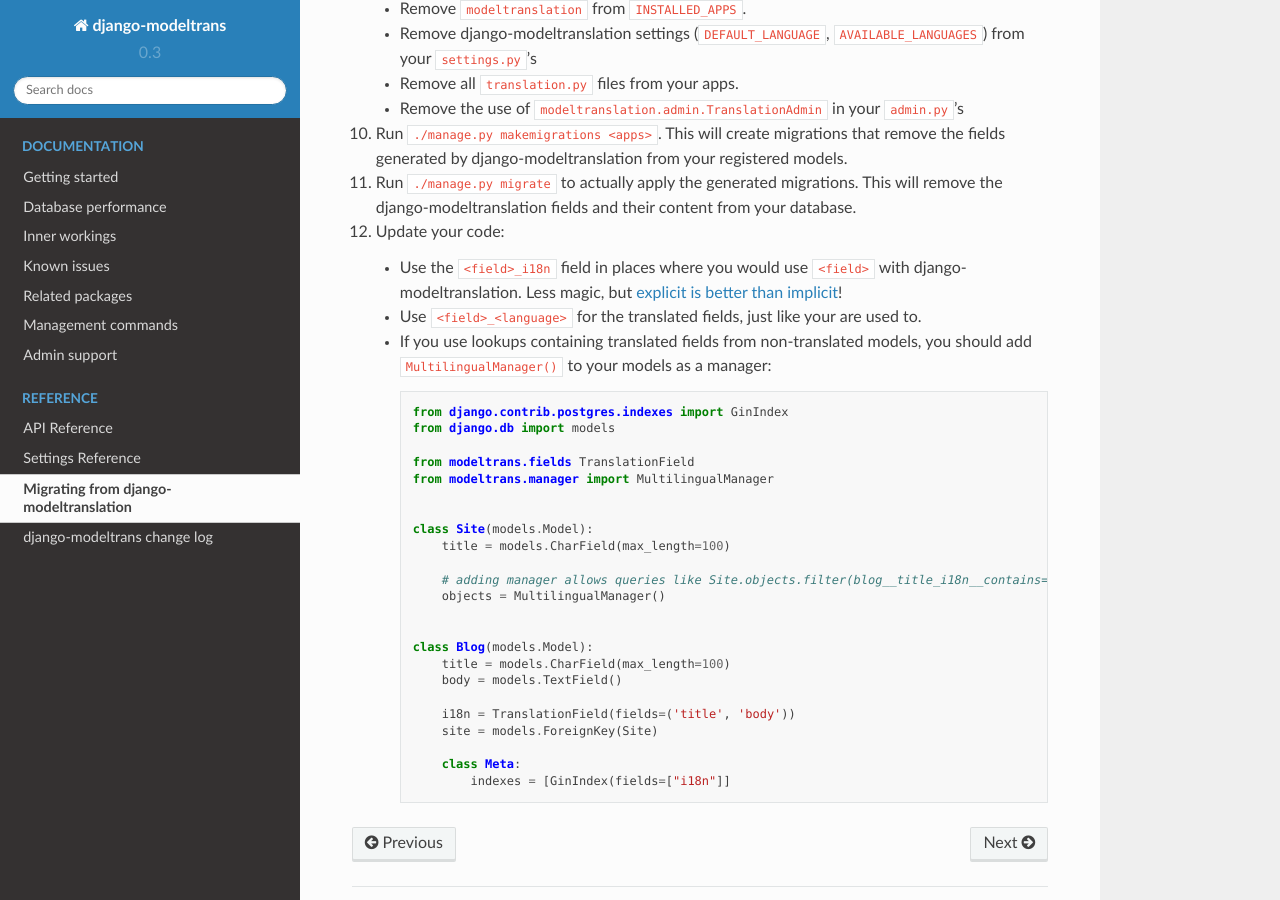
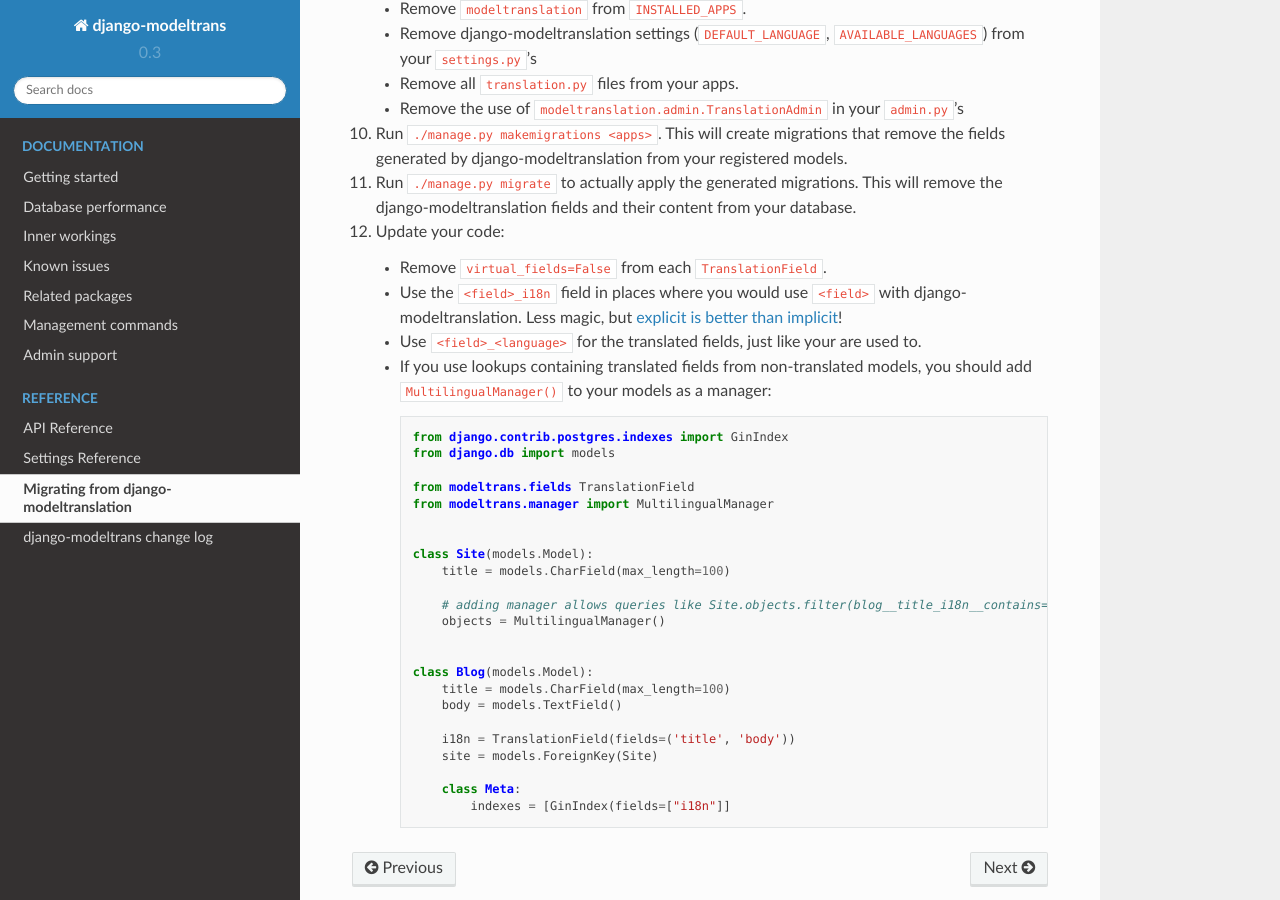
Before and after one commit to zostera/django-modeltrans, a Sphinx documentation site: the page built from docs/pages/migration.rst, in a window 1280 px wide and 900 px high, scrolled down 1117 px. Built offline with Sphinx 7.4.7 and the Read the Docs theme 2.0.0, drawn with Linux system fonts in a browser that asks for light colours.

Commit message:
Add instruction to remove virtual_fields=True to migration guide, fixes #45

```diff
--- a/docs/pages/migration.rst
+++ b/docs/pages/migration.rst
@@ -72,6 +72,7 @@
 
 #. Update your code:
 
+   - Remove ``virtual_fields=False`` from each  ``TranslationField``.
    - Use  the ``<field>_i18n`` field in places where you would use ``<field>`` with django-modeltranslation.
      Less magic, but `explicit is better than implicit <https://www.python.org/dev/peps/pep-0020/>`_!
    - Use ``<field>_<language>`` for the translated fields, just like your are used to.
```
